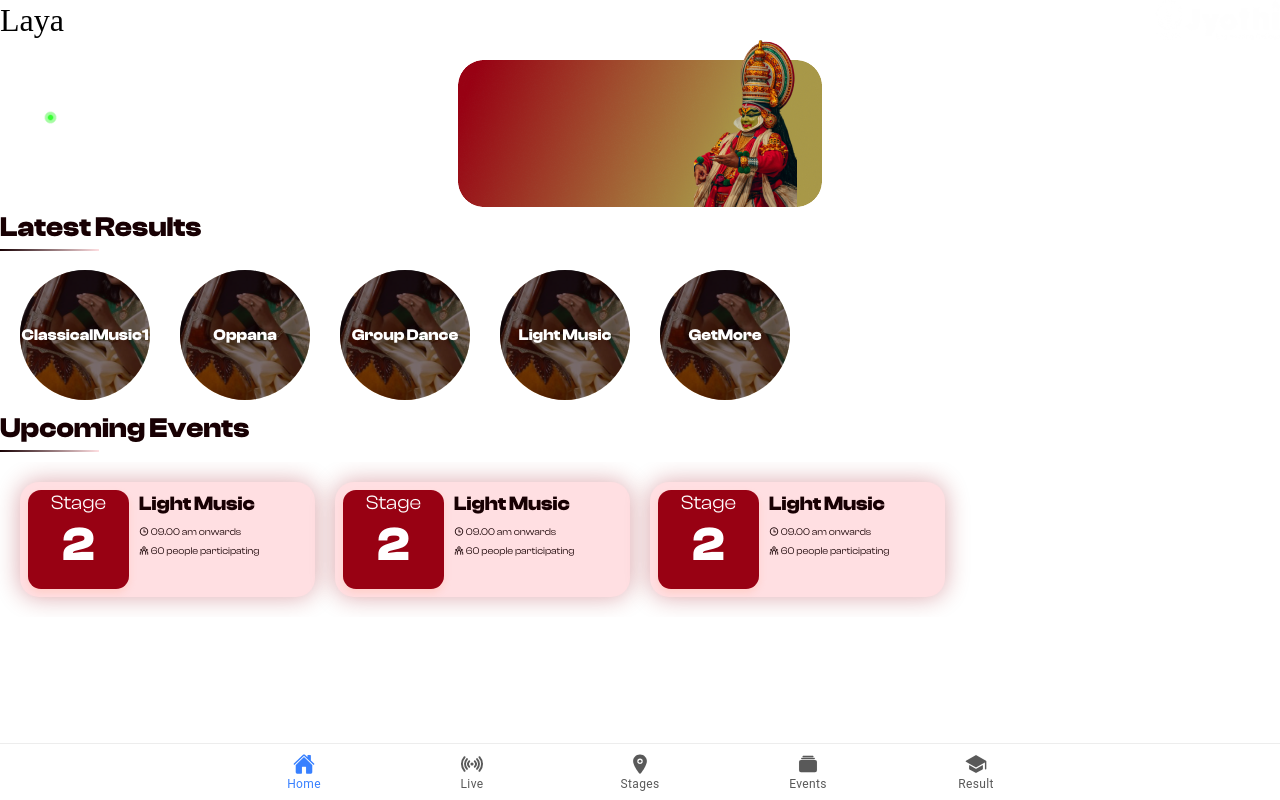
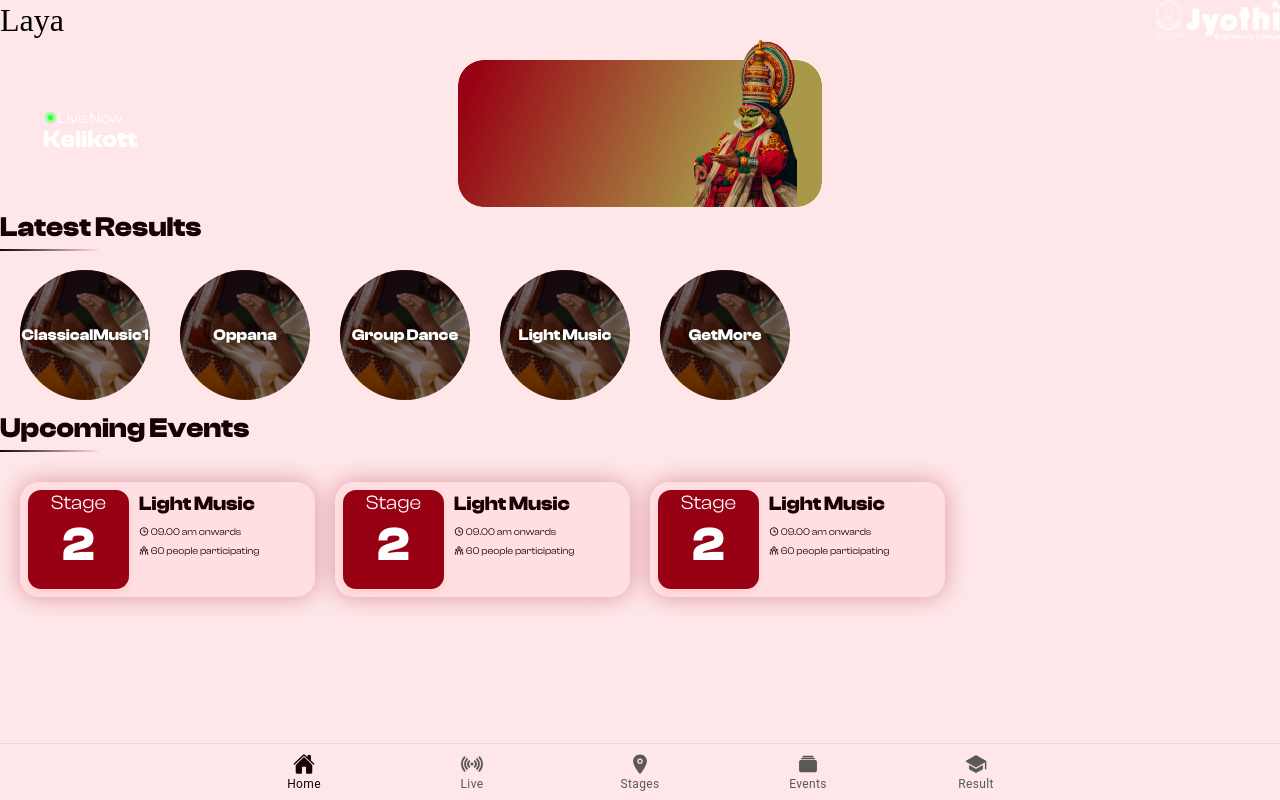
Before and after one commit to jyothi-engineering-college/Laya_App, a React (Create React App) app: page / in a window 1280 px wide. Built offline with nearby package versions, Linux system fonts and the light colour scheme.

Commit message:
chanegd color

```diff
--- a/package.json
+++ b/package.json
@@ -8,7 +8,9 @@
     "@testing-library/jest-dom": "^5.17.0",
     "@testing-library/react": "^13.4.0",
     "@testing-library/user-event": "^13.5.0",
+    "axios": "^1.6.8",
     "element-plus": "^2.6.1",
+    "firebase": "^10.9.0",
     "react": "^18.2.0",
     "react-dom": "^18.2.0",
     "react-scripts": "5.0.1",
--- a/src/App.js
+++ b/src/App.js
@@ -31,13 +31,15 @@ import AllItems from "./pages/AllItems";
 import Stagedetails from "./pages/Stagedetails";
 import Live from "./pages/Live";
 
+import "../src/css/App.css"
+
 setupIonicReact({ mode: "md" });
 function App() {
   return (
     <IonApp>
       <IonContent className="ion-padding">
         <IonReactRouter>
-          <IonTabs>
+          <IonTabs >
             <IonRouterOutlet>
 
               <Route path="/" render={() => <Home />} exact={true} />
--- /dev/null
+++ b/src/context/actions.js
@@ -0,0 +1,10 @@
+// export const TOGGLE_SIDEBAR = "TOGGLE_SIDEBAR"
+// export const TOGGLE_SIGNIN = "TOGGLE_SIGNIN";
+// export const TOGGLE_EMAIL_LOGIN = "TOGGLE_EMAIL_LOGIN";
+// export const TOGGLE_OTP_VERIFY = "TOGGLE_OTP_VERIFY";
+// export const TOGGLE_WAIT_OTP = "TOGGLE_WAIT_OTP";
+// export const TOGGLE_EMAIL_ERROR = "TOGGLE_EMAIL_ERROR";
+
+// export const LOGIN_USER_BEGIN = "LOGIN_USER_BEGIN";
+// export const LOGIN_USER_SUCCESS = "LOGIN_USER_SUCCESS";
+// export const LOGIN_USER_ERROR = "LOGIN_USER_ERROR";
--- /dev/null
+++ b/src/context/appContext.js
@@ -0,0 +1,36 @@
+import React, { useReducer, useContext } from "react";
+import reducer from "./reducers";
+import axios from "axios";
+import {
+
+} from "./actions";
+
+const initialState = {
+
+};
+
+const Appcontext = React.createContext();
+
+const AppProvider = ({ children }) => {
+  const [state, dispatch] = useReducer(reducer, initialState);
+
+
+//provide all functions in provider
+
+
+
+  return (
+    <Appcontext.Provider
+      value={{
+        ...state,
+
+      }}
+    >
+      {children}
+    </Appcontext.Provider>
+  );
+};
+const useAppContext = () => {
+  return useContext(Appcontext);
+};
+export { AppProvider, initialState, useAppContext };
--- /dev/null
+++ b/src/context/reducers.js
@@ -0,0 +1,28 @@
+// import {
+//   TOGGLE_SIDEBAR,
+//   TOGGLE_SIGNIN,
+//   TOGGLE_EMAIL_LOGIN,
+//   LOGIN_USER_BEGIN,
+//   LOGIN_USER_SUCCESS,
+//   LOGIN_USER_ERROR,
+//   TOGGLE_OTP_VERIFY,
+//   TOGGLE_WAIT_OTP,
+//   TOGGLE_EMAIL_ERROR,
+// } from "./actions";
+// const reducer = (state, action) => {
+//   if (action.type === TOGGLE_SIDEBAR) {
+//     return {
+//       ...state,
+//       showSidebar: !state.showSidebar,
+//     };
+//   }
+//   if (action.type === LOGIN_USER_SUCCESS) {
+//      return {
+//        ...state,
+//        showSignin: !state.showSignin,
+//        user:action.payload.user
+//      };
+//    }
+// };
+
+// export default reducer;
--- /dev/null
+++ b/src/css/App.css
@@ -0,0 +1,8 @@
+
+ion-tabs{
+
+    background-color: #FFDFE2;
+}
+ion-tab-bar{
+    --color-selected: #180003 !important;
+}
--- a/src/css/Home.css
+++ b/src/css/Home.css
@@ -13,8 +13,9 @@
 /*google fonts*/
 @import url('https://fonts.googleapis.com/css2?family=Josefin+Sans:ital,wght@0,100..700;1,100..700&family=Joti+One&display=swap');
 
-body{
-background-color: #FFE7E9 !important;
+ion-content{
+
+    --ion-background-color:#FFE7E9;
 }
 .logog
 {
--- a/src/index.js
+++ b/src/index.js
@@ -3,12 +3,16 @@ import ReactDOM from 'react-dom/client';
 
 import App from './App';
 import * as serviceWorkerRegistration from './serviceWorkerRegistration';
+import { AppProvider } from './context/appContext';
 
 
 const root = ReactDOM.createRoot(document.getElementById('root'));
 root.render(
   <React.StrictMode>
-    <App />
+        <AppProvider >
+
+      <App />
+      </AppProvider>
   </React.StrictMode>
 );
 
```
Also changed, not shown: 1 other file (tests, documents, lock files or other folders).
